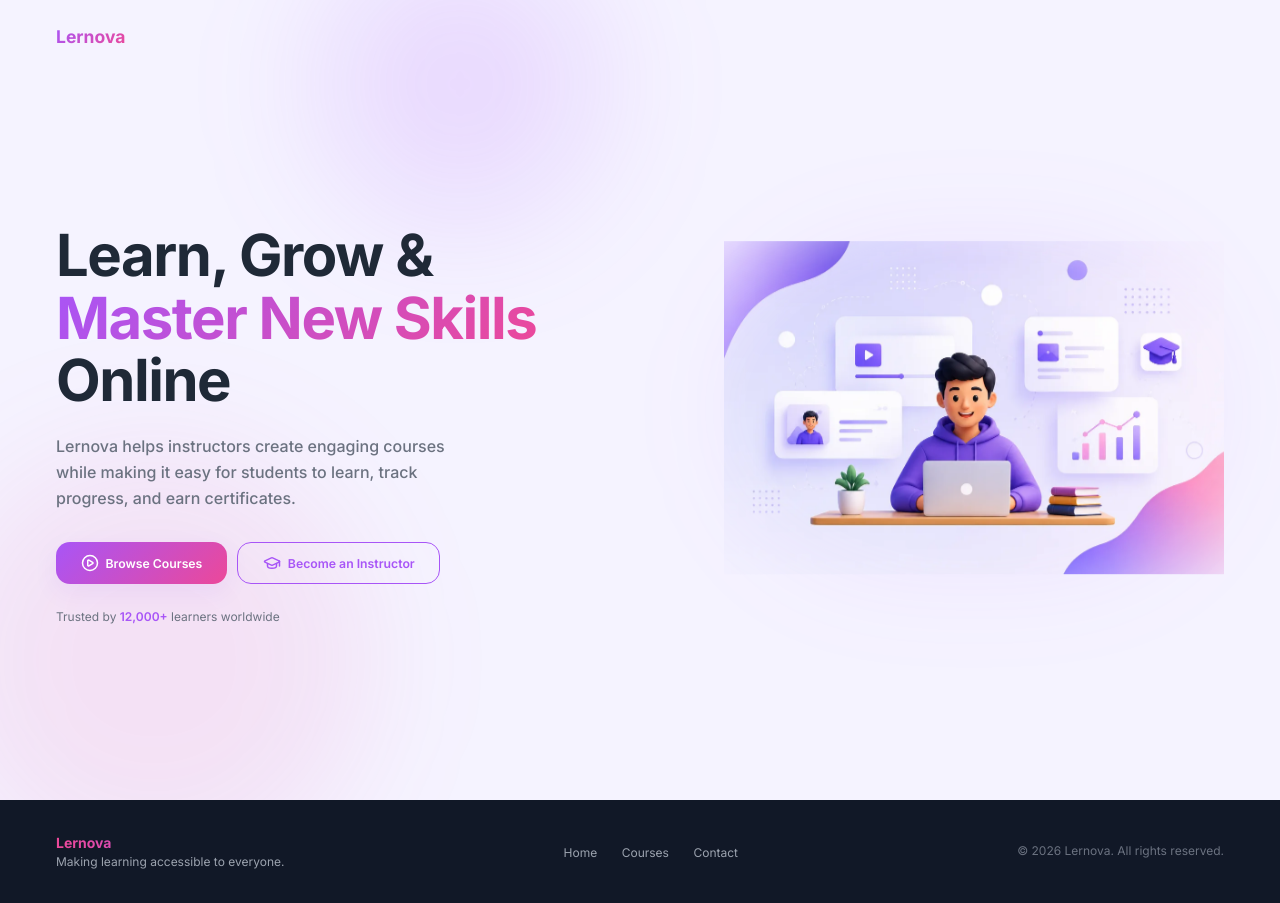
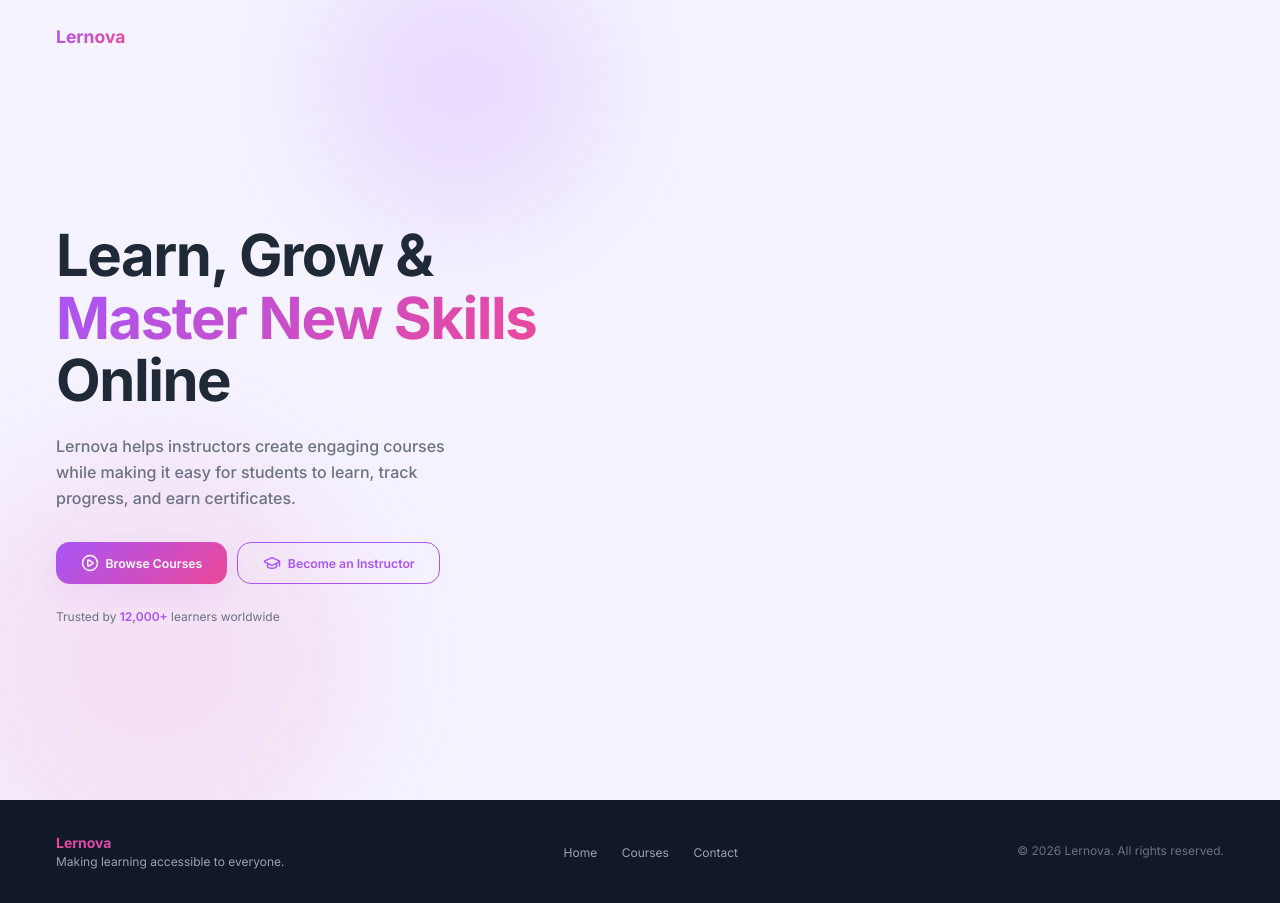
Before and after one commit to Vinaya-16/Lernova, a React (Vite) app in the folder frontend/: page / in a window 1280 px wide. Built offline with nearby package versions, Linux system fonts and the light colour scheme; no server answers.

Commit message:
small change #5

```diff
--- a/frontend/src/LMS.jsx
+++ b/frontend/src/LMS.jsx
@@ -53,7 +53,7 @@ export default function LMS() {
                         </div>
 
                         {/* Right: hero illustration (desktop), stacked above CTA on mobile via flex-col-reverse */}
-                        <div className="flex justify-center lg:flex-1 lg:justify-end">
+                        {/* <div className="flex justify-center lg:flex-1 lg:justify-end">
                             <Illustration
                                 src={heroLearning}
                                 webp={heroLearningWebp}
@@ -62,7 +62,7 @@ export default function LMS() {
                                 animate="float"
                                 eager
                             />
-                        </div>
+                        </div> */}
                     </div>
                 </div>
             </div>
```
